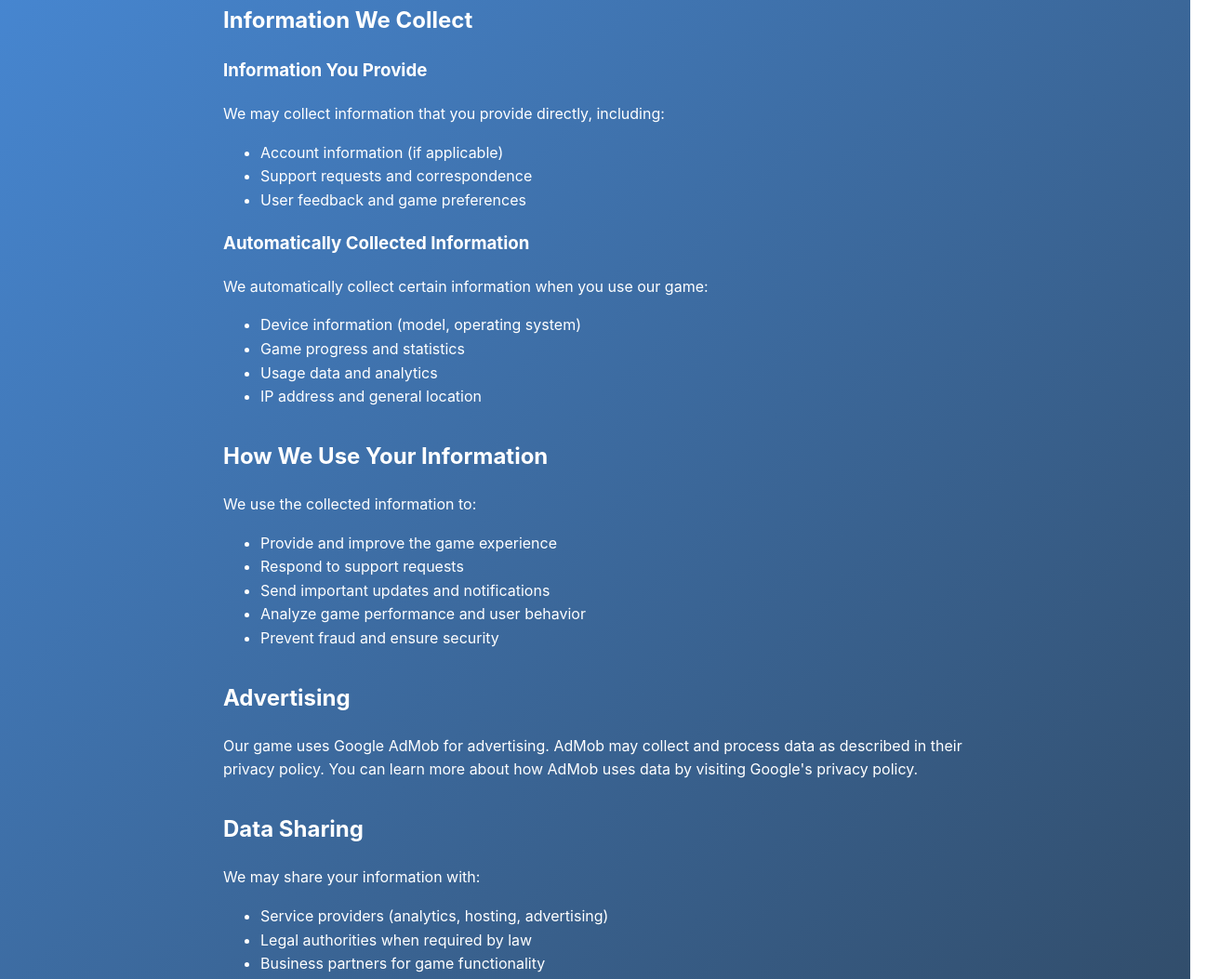
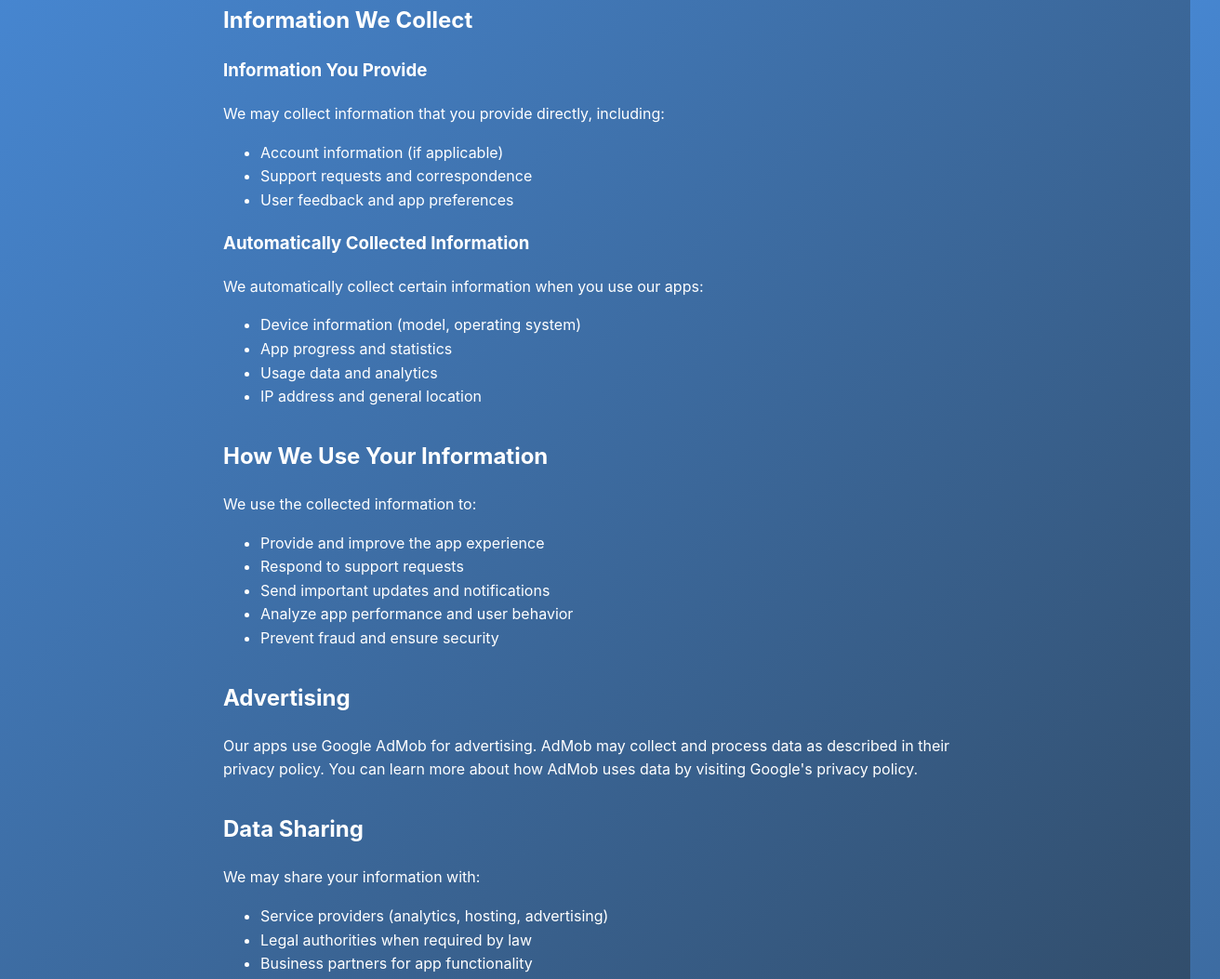
Before and after one commit to idansch/idansch.github.io, a plain HTML site: page privacy.html in a window 1280 px wide. Shown: the part 422-1475 px from the top of the page at 93% size, 1312 px wide, since content can reach past the window. Drawn offline with Linux system fonts and the light colour scheme.

Commit message:
Refine policy text and remove box sizing

```diff
--- a/privacy.html
+++ b/privacy.html
@@ -88,14 +88,14 @@
             <ul>
                 <li>Account information (if applicable)</li>
                 <li>Support requests and correspondence</li>
-                <li>User feedback and game preferences</li>
+                <li>User feedback and app preferences</li>
             </ul>
 
             <h3>Automatically Collected Information</h3>
-            <p>We automatically collect certain information when you use our game:</p>
+            <p>We automatically collect certain information when you use our apps:</p>
             <ul>
                 <li>Device information (model, operating system)</li>
-                <li>Game progress and statistics</li>
+                <li>App progress and statistics</li>
                 <li>Usage data and analytics</li>
                 <li>IP address and general location</li>
             </ul>
@@ -105,17 +105,17 @@
             <h2>How We Use Your Information</h2>
             <p>We use the collected information to:</p>
             <ul>
-                <li>Provide and improve the game experience</li>
+                <li>Provide and improve the app experience</li>
                 <li>Respond to support requests</li>
                 <li>Send important updates and notifications</li>
-                <li>Analyze game performance and user behavior</li>
+                <li>Analyze app performance and user behavior</li>
                 <li>Prevent fraud and ensure security</li>
             </ul>
         </div>
 
         <div class="policy-section">
             <h2>Advertising</h2>
-            <p>Our game uses Google AdMob for advertising. AdMob may collect and process data as described in their privacy policy. You can learn more about how AdMob uses data by visiting Google's privacy policy.</p>
+            <p>Our apps use Google AdMob for advertising. AdMob may collect and process data as described in their privacy policy. You can learn more about how AdMob uses data by visiting Google's privacy policy.</p>
         </div>
 
         <div class="policy-section">
@@ -124,7 +124,7 @@
             <ul>
                 <li>Service providers (analytics, hosting, advertising)</li>
                 <li>Legal authorities when required by law</li>
-                <li>Business partners for game functionality</li>
+                <li>Business partners for app functionality</li>
             </ul>
         </div>
 
--- a/styles.css
+++ b/styles.css
@@ -31,7 +31,6 @@ body {
     color: #fff;
     padding: 1rem;
     width: 100%;
-    box-sizing: border-box;
 }
 
 .navbar .logo a {
@@ -163,7 +162,6 @@ body {
     color: #fff;
     margin-top: auto;
     width: 100%;
-    box-sizing: border-box;
 }
 
 /* Support Button */
```
Also changed, not shown: terms.html (+2 -2 lines).
